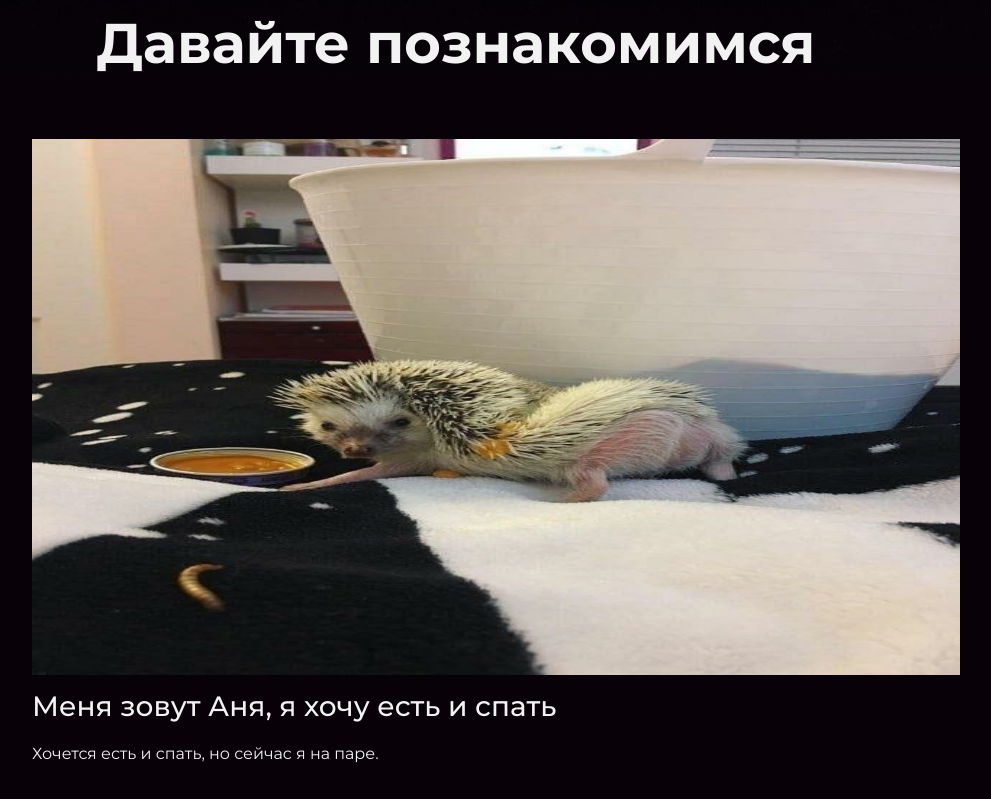
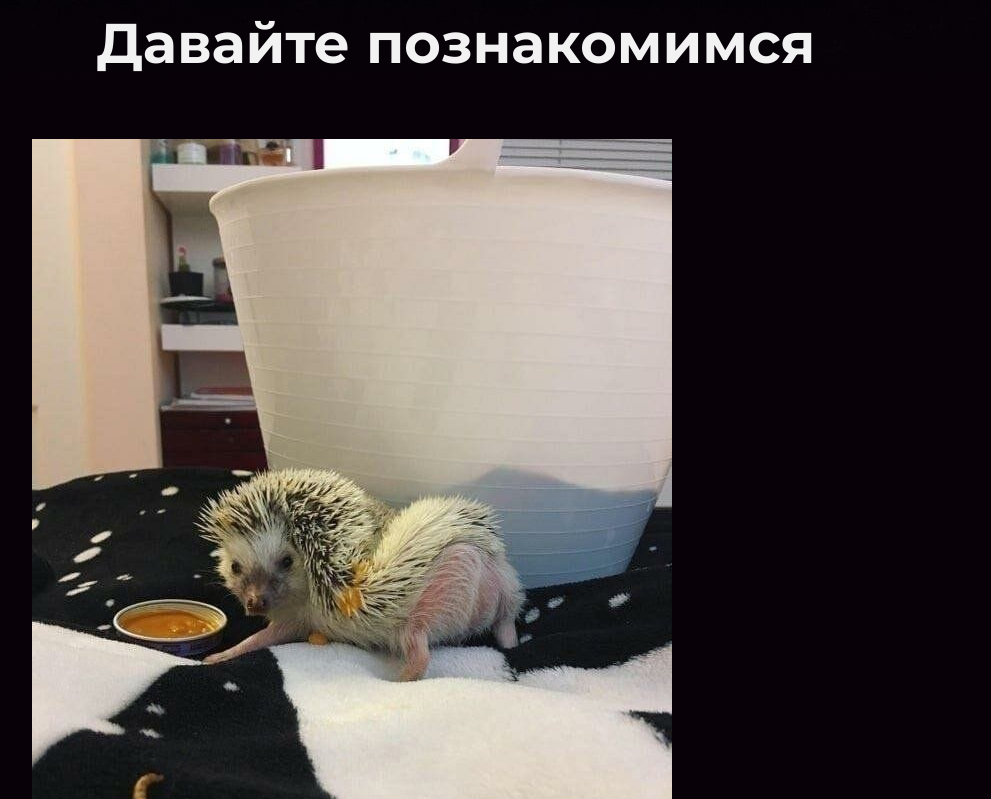
Before and after one commit to supahotbear/my-site, a plain HTML site: page index.html in a window 1280 px wide. Shown: the part 921-1720 px from the top of the page, without its empty margins (184-1175 px from the left). Drawn offline with Linux system fonts and the light colour scheme.

Commit message:
изменила юзер размеры картинки

```diff
--- a/index.html
+++ b/index.html
@@ -28,7 +28,7 @@ href="mailto:annamedvedeva777@mail.ru">annamedvedeva777@mail.ru</a>
 <div class="container">
       <h2 class="subheading">Давайте познакомимся</h2>
 <figure class="user-mage">
-<img src="files/user.jpg" width="928" height="536" alt="Фотография Анны Медведевой"
+<img src="files/user.jpg" width="640" height="800" alt="Фотография Анны Медведевой"
 </figure>
 <div>
       <h3>Меня зовут Аня, я хочу есть и спать</h3>
```
